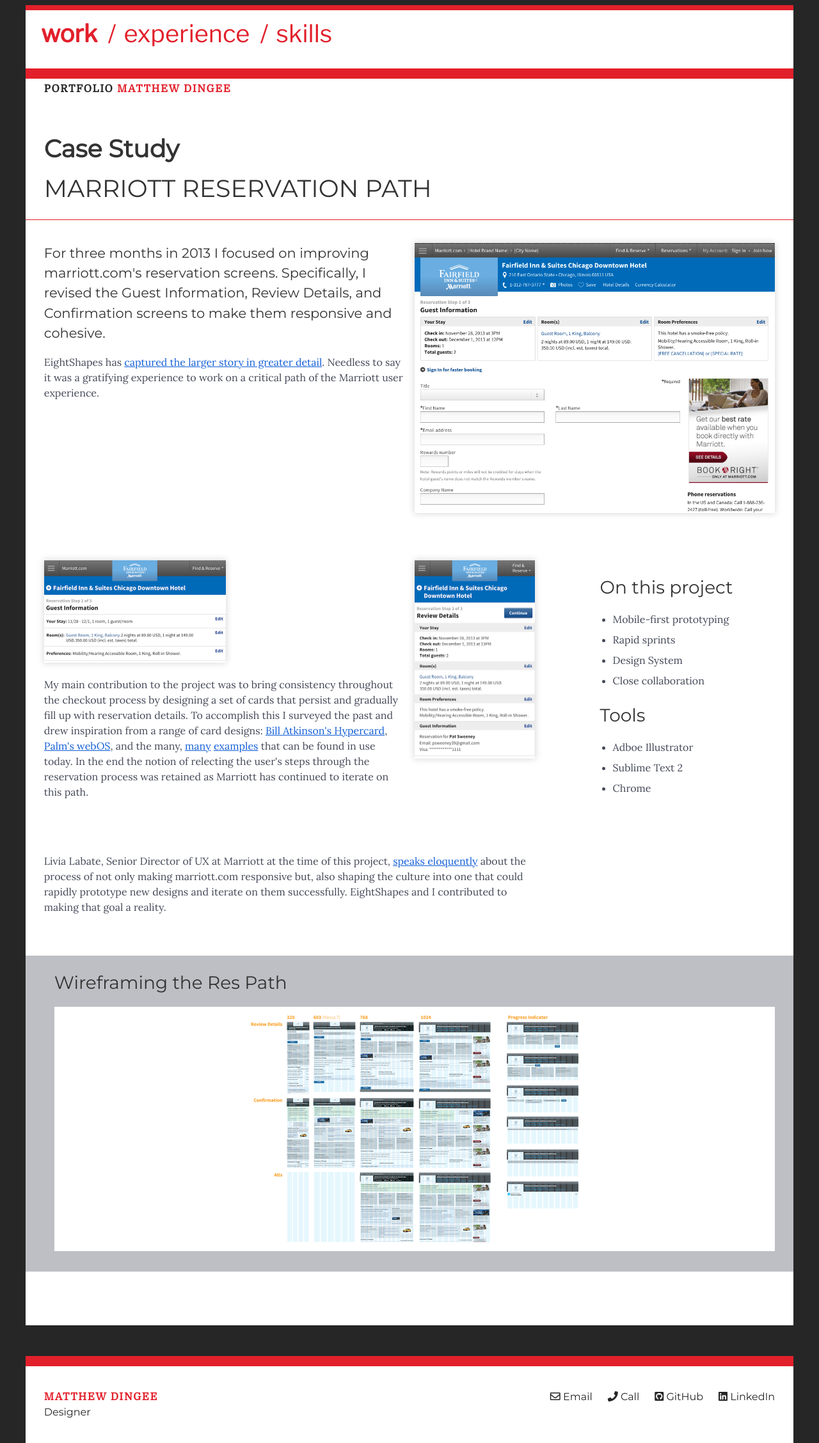
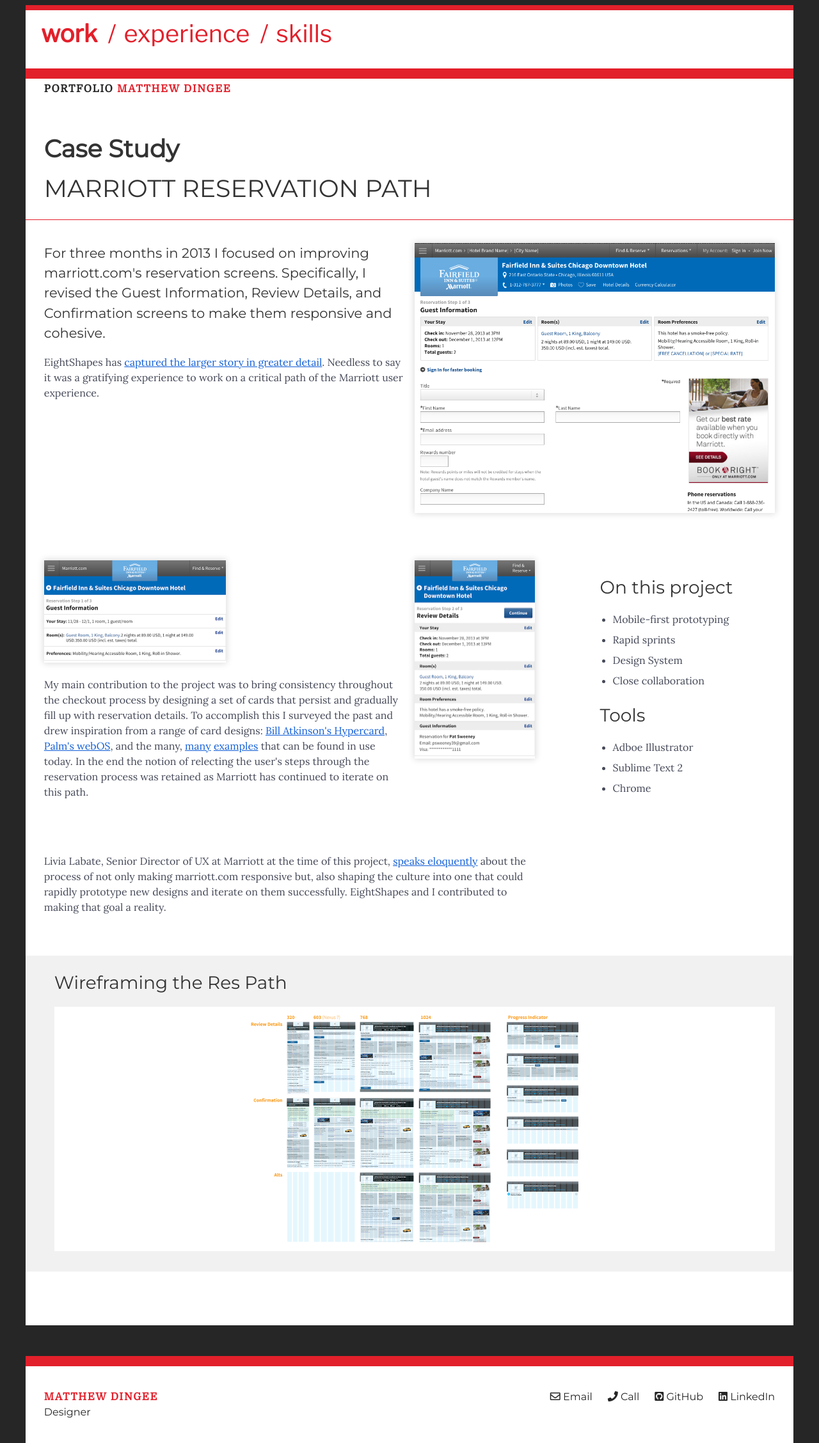
Before and after one commit to humancompanion/portfolio, a Jekyll site: the page built from pages/case-study/marriott.html, in a window 1280 px wide. Shown: the whole page at 64% size. Built offline with Jekyll 4.4.1, drawn with Linux system fonts in a browser that asks for light colours; nearby versions of some CDN libraries.

Commit message:
Fix WCAG AA contrast failure on painted rows
.g-row--painted used $grey-light (#bebfc5). Against it the link colour
#135fd7 measured 3.14:1, failing WCAG AA (1.4.3 requires 4.5:1 for normal
text), and body text only reached 4.88:1 with no AAA headroom. Affected
every painted row site-wide, including the SME-QA lessons section and two
links on the USAJOBS case study.

Switched to $grey-lighter (#f1f1f1), the value .is-feature already used:
  body text  4.88 -> 7.92:1  (AA + AAA)
  headings   6.89 -> 11.19:1 (AA + AAA)
  links      3.14 -> 5.10:1  (AA)

Case study card colours are unaffected - .l-case_studies .t-* is more
specific and still wins. CSS recompiled.

```diff
--- a/assets/css/portfolio-print.css
+++ b/assets/css/portfolio-print.css
@@ -576,7 +576,7 @@ img{
   margin-bottom:36px;
 }
 .l-grid.g-row--painted{
-  background-color:#bebfc5;
+  background-color:#f1f1f1;
 }
 
 .g-cell{
--- a/assets/css/portfolio.css
+++ b/assets/css/portfolio.css
@@ -575,7 +575,7 @@ img{
   margin-bottom:36px;
 }
 .l-grid.g-row--painted{
-  background-color:#bebfc5;
+  background-color:#f1f1f1;
 }
 
 .g-cell{
```
Also changed, not shown: _scss/base/_grid.scss (+6 -1 lines), assets/css/portfolio-print.min.css, assets/css/portfolio.min.css, 2 other files.
